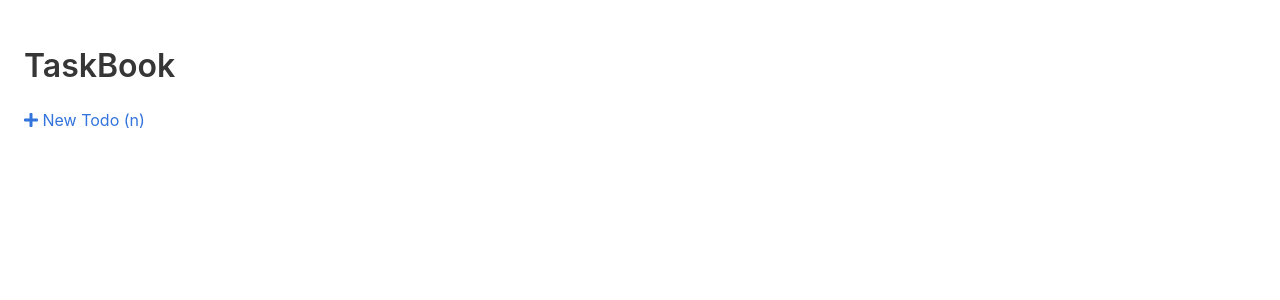
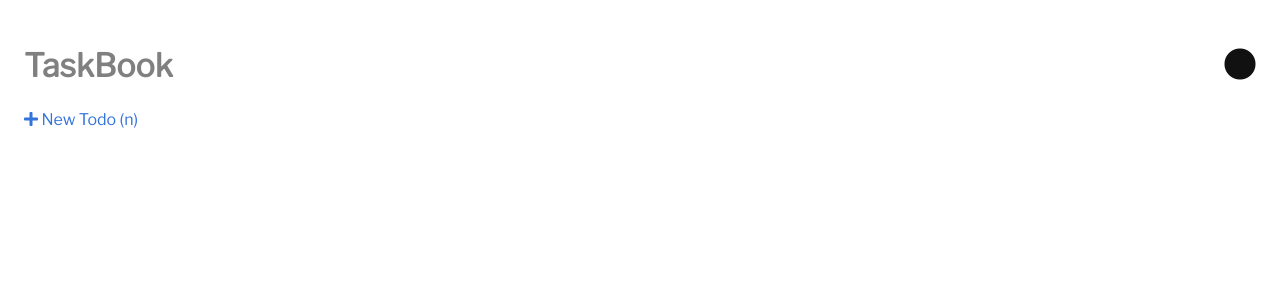
Before and after one commit to nsht/django_taskbook, a Django app: page / in a window 1280 px wide. Shown: the top 300 px of the page. Run offline with Django 3.2, Linux system fonts and the light colour scheme; data that the repository does not hold is empty; some libraries are stand-ins or nearby versions.

Commit message:
added toggle for darkmode

```diff
--- a/todoapp/todo/static/css/todo.css
+++ b/todoapp/todo/static/css/todo.css
@@ -1,3 +1,7 @@
+body{
+    font-family: 'Libre Franklin', sans-serif;
+}
+
 .none-list-type{
     list-style: none;
 }
@@ -39,3 +43,29 @@
 .fa-star{
     font-size: 0.8em;
 }
+
+
+
+.light-theme{
+    background-color: #fff;
+    color: #111
+}
+
+.dark-theme{
+    background-color: #10111a;
+    color: #67899d;
+}
+
+.dark-theme, .title{
+    color:grey;
+}
+
+
+.dark-theme[class='.night-mode-toggle']{
+    color:#fff !important;
+}
+
+.night-mode-toggle{
+    float:right;
+    cursor: pointer;
+}
--- a/todoapp/todo/static/js/todo.js
+++ b/todoapp/todo/static/js/todo.js
@@ -192,5 +192,15 @@
 
 
 
+    $('.night-mode-toggle').click(function(){
+        if($('body').hasClass('dark-theme')){
+            $('body').removeClass('dark-theme')
+            $('body').addClass('light-theme')
+        }
+        else{
+            $('body').removeClass('light-theme')
+            $('body').addClass('dark-theme')
+        }
+    });
 
 });
--- a/todoapp/todo/templates/todo/base.html
+++ b/todoapp/todo/templates/todo/base.html
@@ -11,14 +11,15 @@
     <link rel="stylesheet" href="https://cdnjs.cloudflare.com/ajax/libs/bulma/0.7.2/css/bulma.min.css">
     <!-- <link rel="stylesheet" href="https://cdnjs.cloudflare.com/ajax/libs/bulma/0.7.2/css/bulma.css.map"> -->
     <link rel="stylesheet" href="{% static 'css/todo.css' %}">
-    <link rel="stylesheet" id="theme-css" href="{% static 'css/dark.css' %}">
     <link rel="stylesheet" href="https://use.fontawesome.com/releases/v5.4.1/css/all.css" integrity="sha384-5sAR7xN1Nv6T6+dT2mhtzEpVJvfS3NScPQTrOxhwjIuvcA67KV2R5Jz6kr4abQsz" crossorigin="anonymous">
 
 
 </head>
-<body>
+<body class="light-theme">
     <div class="section">
-
+        <div class="night-mode-toggle ">
+            <i class="fas fa-circle  fa-2x"></i>
+        </div>
         {% block content %}
         {% endblock %}
     </div>
@@ -29,4 +30,5 @@
               crossorigin="anonymous">
 </script>
 <script src="{% static 'js/todo.js' %}"></script>
+<link href="https://fonts.googleapis.com/css?family=Libre+Franklin" rel="stylesheet">
 </html>
```
